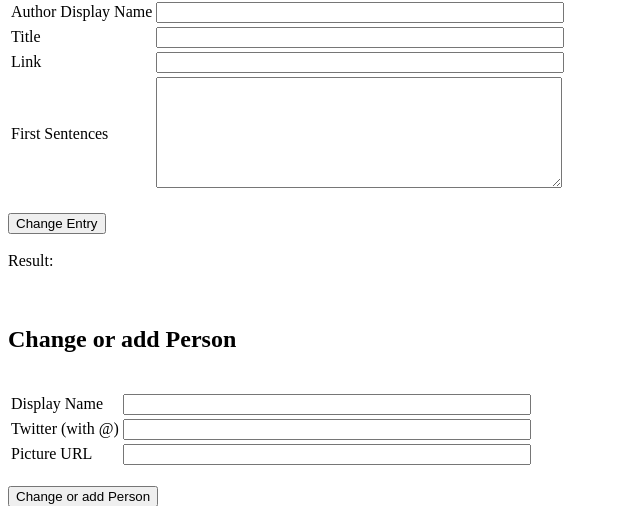
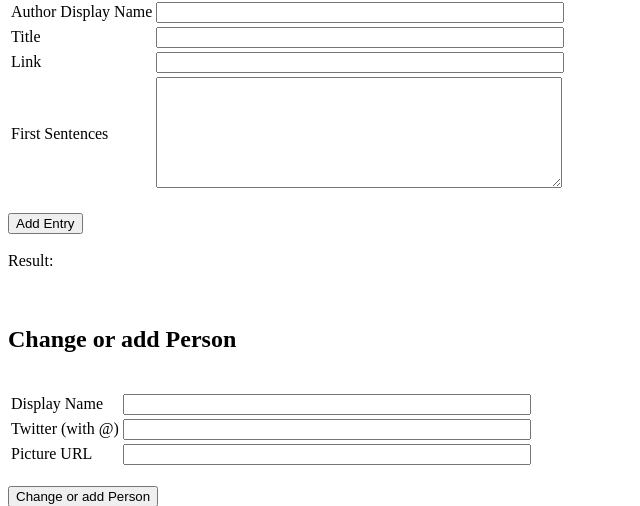
Before and after one commit to IBM-Cloud/news-aggregator, a web app: page /curation.html in a window 1280 px wide. Shown: the part 86-592 px from the top of the page, without its empty margins (0-640 px from the left). Run offline with its HTML, style and script files only (its server is not run), Linux system fonts and the light colour scheme; data that the repository does not hold is empty; some libraries are stand-ins or nearby versions.

Commit message:
changed button label

```diff
--- a/src/main/webapp/curation.html
+++ b/src/main/webapp/curation.html
@@ -41,7 +41,7 @@
 							</table>
 
  <br> <input type="submit"
-			value="Change Entry">
+			value="Add Entry">
 	</form>
 
 	<br> Result:
```
